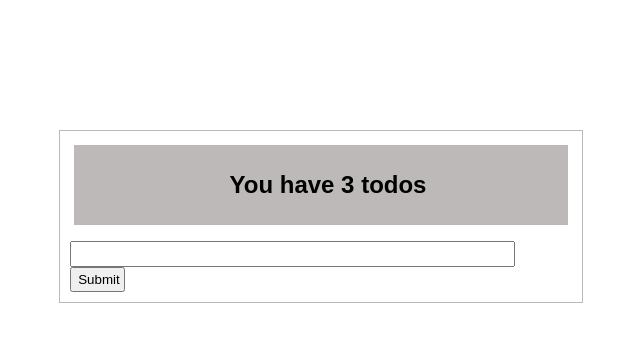
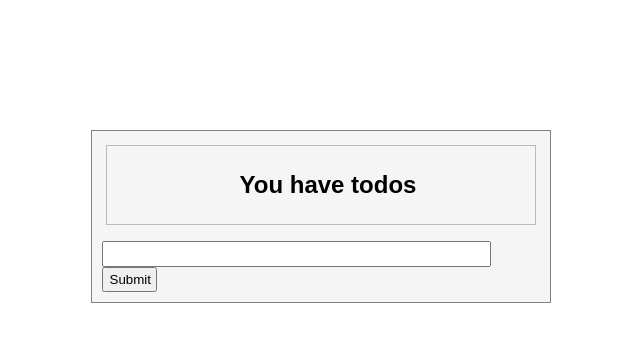
Before and after one commit to naima-shk/Todo-App, a plain HTML site: page index.html in a window 1280 px wide. Shown: the whole page, without its empty margins (319-959 px from the left). Drawn offline with Linux system fonts and the light colour scheme.

Commit message:
'todo-list-in-progress'

```diff
--- a/index.html
+++ b/index.html
@@ -11,7 +11,7 @@
 
   <div class="container">
     <div id="myDIV" class="header">
-      <h2  class="heading">You have 3 todos</h2>
+      <h2  class="heading">You have  todos</h2>
 
     </div>
      <ul id="box"></ul>
--- a/style.css
+++ b/style.css
@@ -6,9 +6,10 @@ body{
 }
 .container {
   padding: 10px;
-  border: 1px solid #BCB9B8;
-  width: 40%;
+  border: 1px solid gray;
+  width: 35%;
   margin: auto;
+  background-color: whitesmoke;
 
 }
 .container .input{
@@ -41,7 +42,7 @@ body{
   padding: 5px;
   margin: 4px;
   border: 1px solid #BCB9B8;
-  background-color: #BCB9B8;
+  background-color: whitesmoke;
 }
 .heading{
   margin-left: 10px;
```
